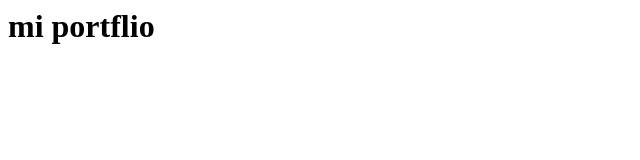
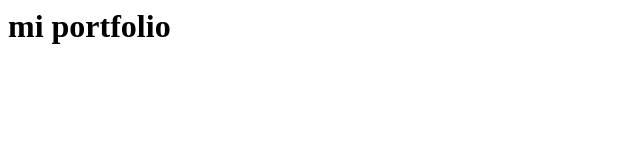
Before and after one commit to aguss0/Front-End, a plain HTML site: page index.html in a window 1280 px wide. Shown: the full height of the page, 0-640 px from the left. Drawn offline with Linux system fonts and the light colour scheme.

Commit message:
mi primer commit

```diff
--- a/index.html
+++ b/index.html
@@ -1,3 +1,3 @@
-<h1>mi portflio
+<h1>mi portfolio
 
 </h1>
```
